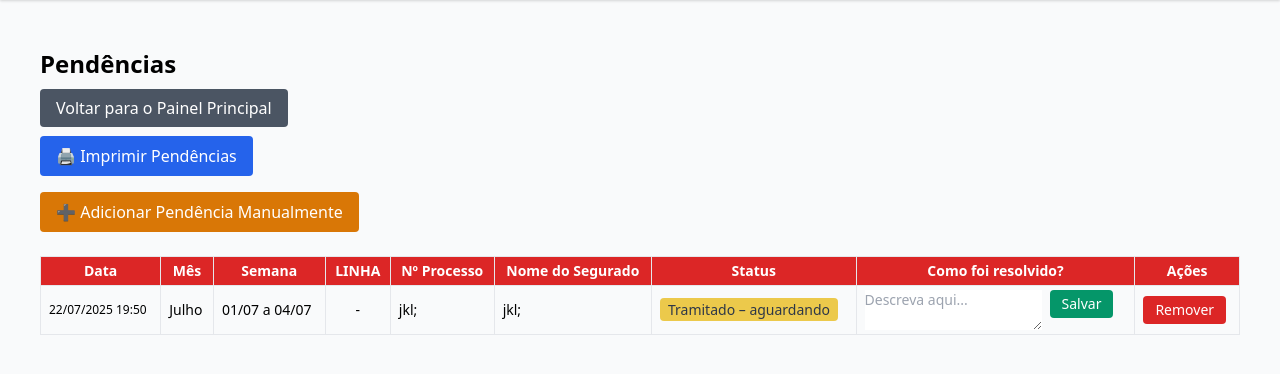
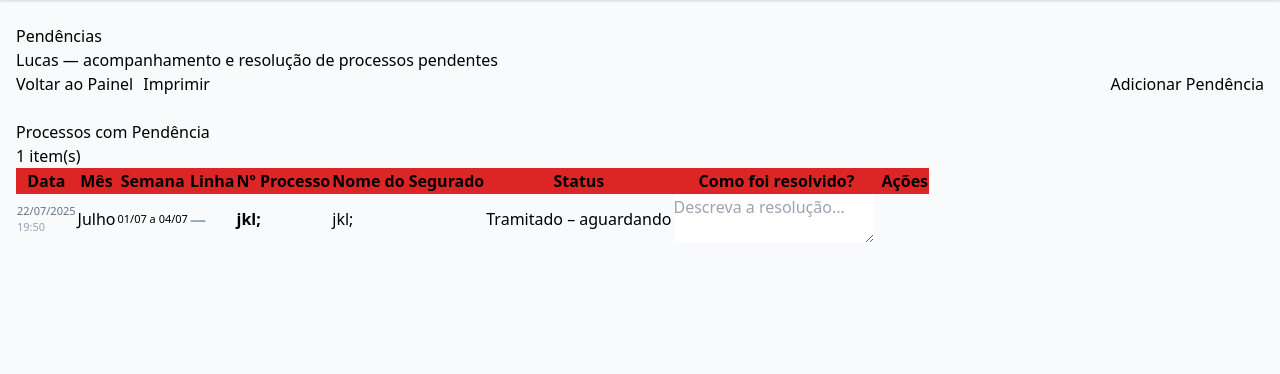
Before and after one commit to albertjr99/SFX, a Flask app: page /pendencias in a window 1280 px wide. Shown: the part 56-430 px from the top of the page. Run offline with Flask 3, Linux system fonts and the light colour scheme; a user stored in the database is signed in; data comes from the database, SQL or seed files in the repository.

Commit message:
Update pendencias.html

```diff
--- a/templates/pendencias.html
+++ b/templates/pendencias.html
@@ -1,177 +1,165 @@
 {% extends 'base.html' %}
-{% block title %}Pendências – {{ current_user.nome }}{% endblock %}
+{% block title %}Pendências — IPAJM{% endblock %}
+{% block topbar_title %}Controle de Pendências{% endblock %}
 
-{% block head %}
-<style>
-  textarea.resolucao {
-    min-width: 10ch; max-width: 100%;
-    min-height: 3em; padding: .5em;
-    border: 1px solid #ccc; border-radius: .25rem;
-    resize: both; font-family: inherit;
-    font-size: 1rem; line-height: 1.5;
-    box-sizing: content-box; overflow: hidden;
+{% block head_styles %}
+.status-pill {
+  display:inline-flex; align-items:center; gap:5px;
+  padding:3px 10px; border-radius:99px; font-size:11.5px; font-weight:700;
 }
+.status-tramitado  { background:#fef9c3; color:#a16207; }
+.status-aguardando { background:#f1f5f9; color:#475569; }
+.status-acompanhar { background:#fce7f3; color:#9d174d; }
+.resolucao-area {
+  width:100%; min-width:140px;
+  border:1.5px solid #e2e8f0; border-radius:6px;
+  padding:5px 8px; font-size:12px; resize:both;
+  font-family:'Plus Jakarta Sans',sans-serif;
+  min-height:40px; transition:border-color .15s;
+  overflow:hidden;
+}
+.resolucao-area:focus { border-color:#16a34a; outline:none; box-shadow:0 0 0 2px rgba(22,163,74,.1); }
 
 @media print {
-    /* força impressão de cores reais */
-    * {
-      -webkit-print-color-adjust: exact !important;
-      print-color-adjust: exact !important;
+  * { -webkit-print-color-adjust:exact !important; print-color-adjust:exact !important; }
+  .data-table thead th { background:#dc2626 !important; color:#fff !important; }
+  tr.removido { display:none !important; }
 }
-    /* mantém cor de fundo e texto */
-    table, th, td {
-      background-color: inherit !important;
-      color: inherit !important;
-    }
-    thead tr {
-      background-color: #e53e3e !important;
-      color: white !important;
-    }
-    /* remove tudo que for marcado pra não imprimir */
-    .nao-imprimir { display: none !important; }
-    /* esconde linhas removidas */
-    tr.removido { display: none !important; }
-  }
-</style>
 {% endblock %}
 
 {% block content %}
-<div class="p-6">
-  <h1 class="text-2xl font-bold mb-4">Pendências</h1>
-
-  <div class="mb-4 nao-imprimir">
-    <a href="{{ url_for('registrar_producao') }}"
-       class="px-4 py-2 bg-gray-600 text-white rounded hover:bg-gray-700">
-      Voltar para o Painel Principal
-    </a>
+<div class="page-header">
+  <h1>Pendências</h1>
+  <p>{{ current_user.nome }} — acompanhamento e resolução de processos pendentes</p>
 </div>
 
-  <!-- botão de imprimir -->
-  <div class="mb-4 nao-imprimir">
-    <button onclick="window.print()"
-            class="px-4 py-2 bg-blue-600 text-white rounded hover:bg-blue-700">
-      🖨️ Imprimir Pendências
+<!-- Actions bar -->
+<div class="card nao-imprimir" style="margin-bottom:24px;">
+  <div class="card-body" style="display:flex; flex-wrap:wrap; gap:10px; align-items:center;">
+    <a href="{{ url_for('registrar_producao') }}" class="btn btn-secondary">
+      <i class="ri-arrow-left-line"></i> Voltar ao Painel
+    </a>
+    <button onclick="window.print()" class="btn btn-secondary">
+      <i class="ri-printer-line"></i> Imprimir
+    </button>
+    <button id="btn-show-add" class="btn btn-primary" style="margin-left:auto;">
+      <i class="ri-add-line"></i> Adicionar Pendência
     </button>
   </div>
-
-  <!-- botão de adicionar -->
-  <div class="mb-6 nao-imprimir">
-    <button id="btn-show-add"
-            class="px-4 py-2 bg-yellow-600 text-white rounded hover:bg-white-700">
-      ➕ Adicionar Pendência Manualmente
-    </button>
 </div>
 
-  <!-- formulário de inclusão (escondido até clicar) -->
-  <div id="form-add" class="mb-6 p-4 border rounded bg-gray-50 hidden nao-imprimir">
-    <form method="post" class="flex flex-wrap gap-2 items-end">
+<!-- Form: Add Pendency -->
+<div id="form-add" class="card nao-imprimir" style="margin-bottom:24px; display:none; border-color:#fde68a;">
+  <div class="card-header" style="background:#fffbeb;">
+    <i class="ri-add-circle-line" style="color:#d97706;font-size:17px;"></i>
+    <h2 style="color:#92400e;">Nova Pendência Manual</h2>
+  </div>
+  <div class="card-body">
+    <form method="post" style="display:grid; grid-template-columns:repeat(auto-fit,minmax(160px,1fr)); gap:12px; align-items:end;">
       <input type="hidden" name="action" value="add"/>
-
-      <select name="mes" required class="border px-2 py-1 rounded">
-        <option value="" disabled selected>Mês</option>
+      <div>
+        <label class="form-label">Mês</label>
+        <select name="mes" required class="form-select">
+          <option value="" disabled selected>Selecione</option>
           {% for m in ['Junho','Julho','Agosto','Setembro','Outubro','Novembro','Dezembro'] %}
           <option value="{{ m }}">{{ m }}</option>
           {% endfor %}
         </select>
-
-      <input name="semana" type="text" required
-             placeholder="Semana (dd/mm a dd/mm)"
-             class="border px-2 py-1 rounded flex-1"/>
-
-      <input name="numero_processo" type="text" required
-             placeholder="Nº Processo"
-             class="border px-2 py-1 rounded"/>
-
-      <input name="nome_do_segurado" type="text" required
-             placeholder="Nome do Segurado"
-             class="border px-2 py-1 rounded flex-1"/>
-
-      <select name="status" required class="border px-2 py-1 rounded">
-        <option value="" disabled selected>Status</option>
+      </div>
+      <div>
+        <label class="form-label">Semana</label>
+        <input type="text" name="semana" required placeholder="dd/mm a dd/mm" class="form-input">
+      </div>
+      <div>
+        <label class="form-label">Nº Processo</label>
+        <input type="text" name="numero_processo" required placeholder="Número" class="form-input">
+      </div>
+      <div>
+        <label class="form-label">Nome do Segurado</label>
+        <input type="text" name="nome_do_segurado" required placeholder="Nome completo" class="form-input">
+      </div>
+      <div>
+        <label class="form-label">Status</label>
+        <select name="status" required class="form-select">
+          <option value="" disabled selected>Selecione</option>
           <option value="tramitado">Tramitado – aguardando</option>
           <option value="aguardando">Aguardando orientação Chefe</option>
           <option value="acompanhar">Acompanhar após envio</option>
         </select>
-
-      <button type="submit"
-              class="px-4 py-2 bg-green-600 text-white rounded hover:bg-green-700">
-        Salvar
+      </div>
+      <div>
+        <button type="submit" class="btn btn-primary" style="width:100%; justify-content:center;">
+          <i class="ri-save-line"></i> Salvar
         </button>
+      </div>
     </form>
+  </div>
 </div>
 
 {% if procs %}
-    <div class="overflow-x-auto">
-      <table class="min-w-full table-auto text-sm border-collapse">
-        <thead class="bg-red-600 text-white">
-          <tr>
-            <th class="border px-2 py-1">Data</th>
-            <th class="border px-2 py-1">Mês</th>
-            <th class="border px-2 py-1">Semana</th>
-            <th class="border px-2 py-1">LINHA</th>
-            <th class="border px-2 py-1">Nº Processo</th>
-            <th class="border px-2 py-1">Nome do Segurado</th>
-            <th class="border px-2 py-1">Status</th>
-            <th class="border px-2 py-1">Como foi resolvido?</th>
-            <th class="border px-2 py-1 nao-imprimir">Ações</th>
+<div class="card">
+  <div class="card-header">
+    <i class="ri-error-warning-line" style="color:#dc2626;font-size:17px;"></i>
+    <h2>Processos com Pendência</h2>
+    <span class="badge badge-red" style="margin-left:auto;">{{ procs|length }} item(s)</span>
+  </div>
+  <div style="overflow-x:auto;">
+    <table class="data-table">
+      <thead>
+        <tr style="background:#dc2626 !important;">
+          <th>Data</th>
+          <th>Mês</th>
+          <th>Semana</th>
+          <th>Linha</th>
+          <th>Nº Processo</th>
+          <th>Nome do Segurado</th>
+          <th>Status</th>
+          <th style="min-width:200px;">Como foi resolvido?</th>
+          <th class="nao-imprimir">Ações</th>
         </tr>
       </thead>
       <tbody>
         {% for p in procs %}
-          <tr class="
-              {% if p.removido %}
-                removido bg-gray-200
-              {% else %}
-                even:bg-gray-50
-              {% endif %}">
-            <td class="border px-2 py-1 text-xs">{{ p.data_registro.strftime('%d/%m/%Y %H:%M') }}</td>
-            <td class="border px-2 py-1">{{ p.mes }}</td>
-            <td class="border px-2 py-1">{{ p.semana }}</td>
-            <td class="border px-2 py-1 text-center">{{ p.indice_linha or '-' }}</td>
-            <td class="border px-2 py-1">{{ p.numero_processo }}</td>
-            <td class="border px-2 py-1">{{ p.nome_do_segurado }}</td>
-            <td class="border px-2 py-1">
-              <span style="-webkit-print-color-adjust:exact; print-color-adjust:exact;
-                {% if p.status=='tramitado' %}background-color:#ecc94b;color:#2d3748;{% endif %}
-                {% if p.status=='aguardando' %}background-color:#e2e8f0;color:#2d3748;{% endif %}
-                {% if p.status=='acompanhar' %}background-color:#fbb6ce;color:white;{% endif %}
-                padding:.125rem .5rem; border-radius:.25rem;">
+        <tr class="{{ 'removido' if p.removido else '' }}"
+            style="{{ 'opacity:.45; background:#f9fafb;' if p.removido else '' }}">
+          <td style="font-size:11px; color:#64748b; white-space:nowrap;">
+            {{ p.data_registro.strftime('%d/%m/%Y') }}<br>
+            <span style="color:#94a3b8;">{{ p.data_registro.strftime('%H:%M') }}</span>
+          </td>
+          <td>{{ p.mes }}</td>
+          <td style="white-space:nowrap; font-size:11px;">{{ p.semana }}</td>
+          <td style="font-weight:700; color:#94a3b8;">{{ p.indice_linha or '—' }}</td>
+          <td style="font-weight:600;">{{ p.numero_processo }}</td>
+          <td style="text-align:left;">{{ p.nome_do_segurado }}</td>
+          <td>
+            <span class="status-pill status-{{ p.status }}">
               {{ labels[p.status] }}
             </span>
           </td>
-            <td class="border px-2 py-1">
-              <form method="post" class="flex items-start space-x-2">
-                <textarea
-                  name="resolucao"
-                  class="resolucao"
-                  placeholder="Descreva aqui..."
-                  oninput="
-                    this.style.height='auto';
-                    this.style.height=this.scrollHeight+'px';
-                    this.style.width='auto';
-                    this.style.width=this.scrollWidth+'px';"
+          <td>
+            <form method="post" style="display:flex; align-items:flex-start; gap:6px;">
+              <textarea name="resolucao" class="resolucao-area"
+                        placeholder="Descreva a resolução..."
+                        oninput="this.style.height='auto';this.style.height=this.scrollHeight+'px';"
               >{{ p.resolucao or '' }}</textarea>
               <input type="hidden" name="proc_id" value="{{ p.id }}"/>
               <input type="hidden" name="action" value="save_resolucao"/>
-                <button type="submit"
-                        class="px-3 py-1 bg-green-600 text-white rounded hover:bg-green-700 nao-imprimir">
-                  Salvar
+              <button type="submit" class="btn btn-primary btn-sm nao-imprimir" title="Salvar">
+                <i class="ri-save-line"></i>
               </button>
             </form>
           </td>
-            <td class="border px-2 py-1 nao-imprimir">
+          <td class="nao-imprimir">
             <form method="post">
               <input type="hidden" name="proc_id" value="{{ p.id }}"/>
               <input type="hidden" name="action" value="toggle_removido"/>
               {% if not p.removido %}
-                  <button type="submit"
-                          class="px-3 py-1 bg-red-600 text-white rounded hover:bg-red-700">
-                    Remover
+                <button type="submit" class="btn btn-danger btn-sm">
+                  <i class="ri-delete-bin-6-line"></i>
                 </button>
               {% else %}
-                  <button type="submit"
-                          class="px-3 py-1 bg-gray-600 text-white rounded hover:bg-gray-700">
-                    Desfazer
+                <button type="submit" class="btn btn-secondary btn-sm">
+                  <i class="ri-arrow-go-back-line"></i>
                 </button>
               {% endif %}
             </form>
@@ -181,26 +169,26 @@
       </tbody>
     </table>
   </div>
+</div>
 {% else %}
-    <p>Nenhuma pendência encontrada.</p>
+<div class="card" style="text-align:center; padding:60px 20px;">
+  <i class="ri-checkbox-circle-line" style="font-size:48px; color:#22c55e; margin-bottom:12px; display:block;"></i>
+  <p style="font-size:15px; font-weight:700; color:#1e293b;">Nenhuma pendência encontrada</p>
+  <p style="font-size:13px; color:#64748b;">Tudo em dia! Adicione manualmente se necessário.</p>
+</div>
 {% endif %}
-</div>
 {% endblock %}
 
 {% block scripts %}
 <script>
-  // mostra/oculta o formulário de adicionar
   document.getElementById('btn-show-add').addEventListener('click', () => {
-    document.getElementById('form-add').classList.toggle('hidden');
+    const f = document.getElementById('form-add');
+    f.style.display = f.style.display === 'none' ? 'block' : 'none';
   });
-
-  // ao carregar, reajusta textareas para mostrar todo o texto salvo
   document.addEventListener('DOMContentLoaded', () => {
-    document.querySelectorAll('textarea.resolucao').forEach(el => {
+    document.querySelectorAll('.resolucao-area').forEach(el => {
       el.style.height = 'auto';
       el.style.height = el.scrollHeight + 'px';
-      el.style.width  = 'auto';
-      el.style.width  = el.scrollWidth  + 'px';
     });
   });
 </script>
```
Lines whose indentation alone changed are shown as unchanged.
